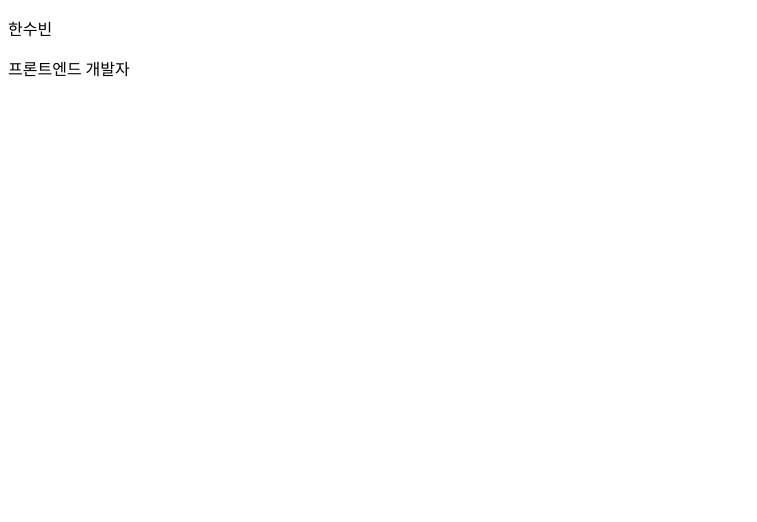
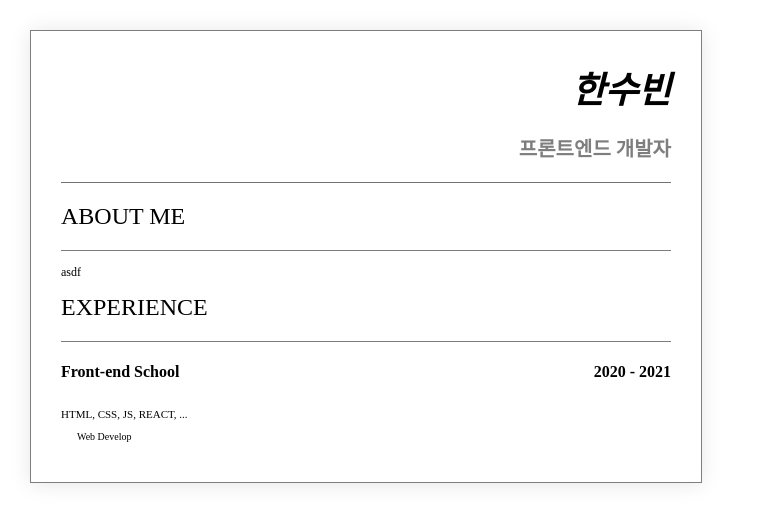
Before and after one commit to astinaus/sample, a plain HTML site: page index.html in a window 1280 px wide. Shown: the whole page, without its empty margins (0-757 px from the left). Drawn offline with Linux system fonts and the light colour scheme.

Commit message:
이력서 만들기 연습용

```diff
--- a/index.css
+++ b/index.css
@@ -0,0 +1,69 @@
+
+body, h1, h2 {
+    margin: 0px;
+    padding: 0px;
+}
+
+.mainbox {
+    width: 610px;
+    padding: 30px;
+    margin: 30px;
+    border: 1px solid #7e7e7e;
+    box-shadow: 0 1px 20px 0 rgba(0, 0, 0, 0.1);
+
+}
+
+.title-box {
+    text-align: right;
+    border-bottom: 1px solid #727272;
+    margin-bottom: 20px;
+}
+
+h1 {
+    font-size: 36px;
+    font-weight: bold;
+    font-style: italic;
+}
+
+.title-text {
+    color: #7e7e7e;
+    font-weight: bold;
+    font-size: 20px;
+}
+
+h2 {
+    font-weight: lighter;
+    border-bottom: 1px solid #7e7e7e;
+    padding-bottom: 20px;
+    margin-bottom: 5px;
+}
+
+.about-me-text {
+    font-size: 12px;
+    line-height: 19px;
+}
+
+.float-wrap {
+    overflow: hidden;
+}
+
+.name-text {
+    float: left;
+    font-weight: bold;
+    font-size: 16px;
+}
+
+.year-text {
+    float: right;
+    font-weight: bold;
+    font-size: 16px;
+}
+
+.desc-text {
+    font-size: 11px;
+}
+
+.desc-sub-text {
+    padding-left: 16px;
+    font-size: 10px;
+}
--- a/index.html
+++ b/index.html
@@ -1,23 +1,35 @@
 <!DOCTYPE html>
 <html lang="ko">
   <head>
-    <meta charset="UTF-8">
-    <meta http-equiv="X-UA-Compatible" content="IE=edge">
-    <meta name="viewport" content="width=device-width, initial-scale=1.0">
+    <meta charset="UTF-8" />
+    <meta http-equiv="X-UA-Compatible" content="IE=edge" />
+    <meta name="viewport" content="width=device-width, initial-scale=1.0" />
+    <link rel="stylesheet" href="index.css" />
     <title>나의 이력서</title>
   </head>
   <body>
     <div class="mainbox">
-        <div class="title-text">
-            <p>한수빈</p>
-            <p>프론트엔드 개발자</p>
+      <div class="title-box">
+        <h1>한수빈</h1>
+        <p class="title-text">프론트엔드 개발자</p>
       </div>
       <div>
+        <h2>ABOUT ME</h2>
+        <p class="about-me-text">asdf</p>
+      </div>
+      <div>
+        <h2>EXPERIENCE</h2>
+        <section class="float-wrap">
+          <p class="name-text">Front-end School</p>
+          <p class="year-text">2020 - 2021</p>
+        </section>
         <section>
-
+          <p class="desc-text">HTML, CSS, JS, REACT, ...</p>
+          <p class="desc-sub-text">Web Develop</p>
         </section>
       </div>
+
       <footer></footer>
-    </divㅡ>
+    </div>
   </body>
 </html>
```
Lines whose indentation alone changed are shown as unchanged.
